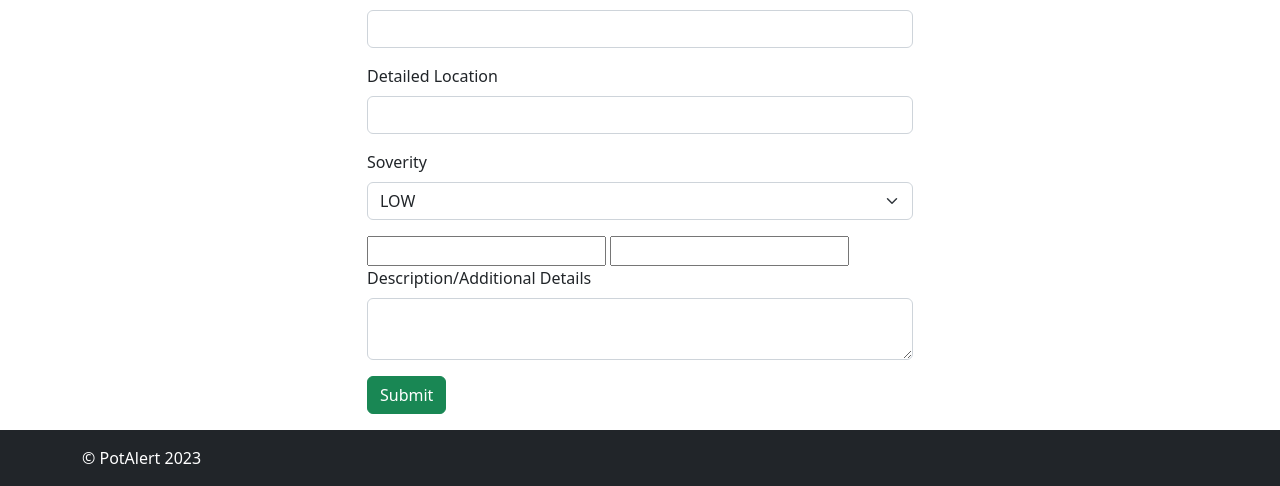
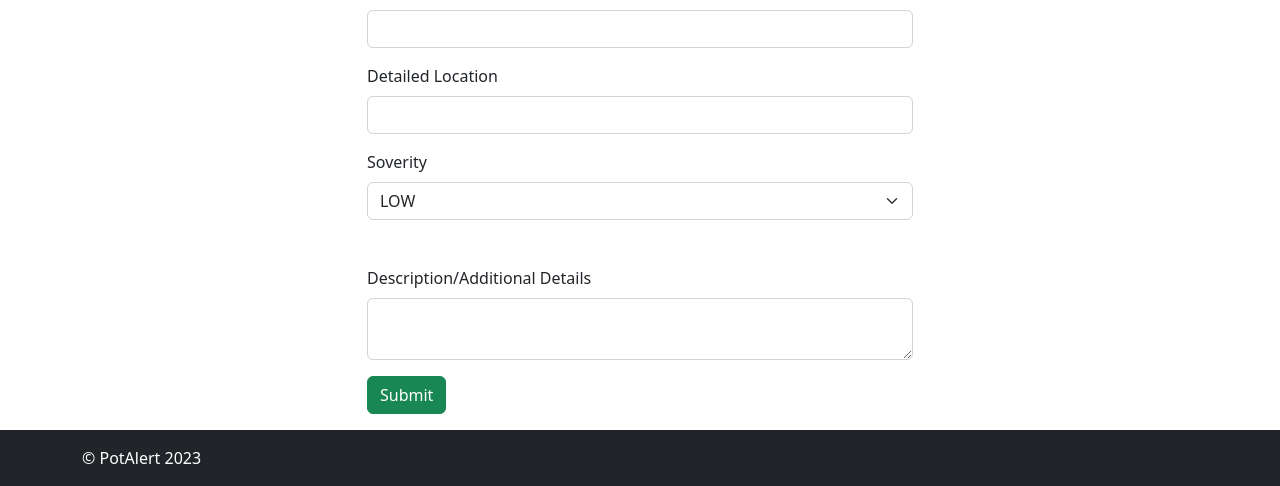
Before and after one commit to Jeewankumarsingh/PotAlert1, a Node server app: page /reports/newCamera in a window 1280 px wide. Shown: the part 478-964 px from the top of the page. Run offline with Node 20, Linux system fonts and the light colour scheme; the visitor is signed in with stand-in values (Sample User, id 1); some libraries are stand-ins or nearby versions.

Commit message:
hide location

```diff
--- a/views/reports/newCamera.ejs
+++ b/views/reports/newCamera.ejs
@@ -85,7 +85,7 @@
 
         #long,
         #lat {
-            /* visibility: hidden; */
+            visibility: hidden;
         }
 
         @media only screen and (max-width: 500px) {
```
